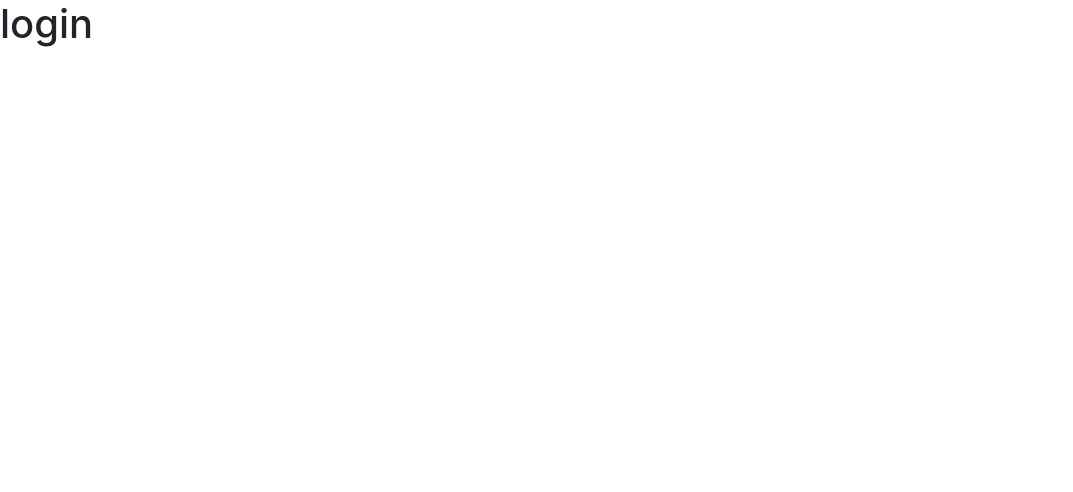
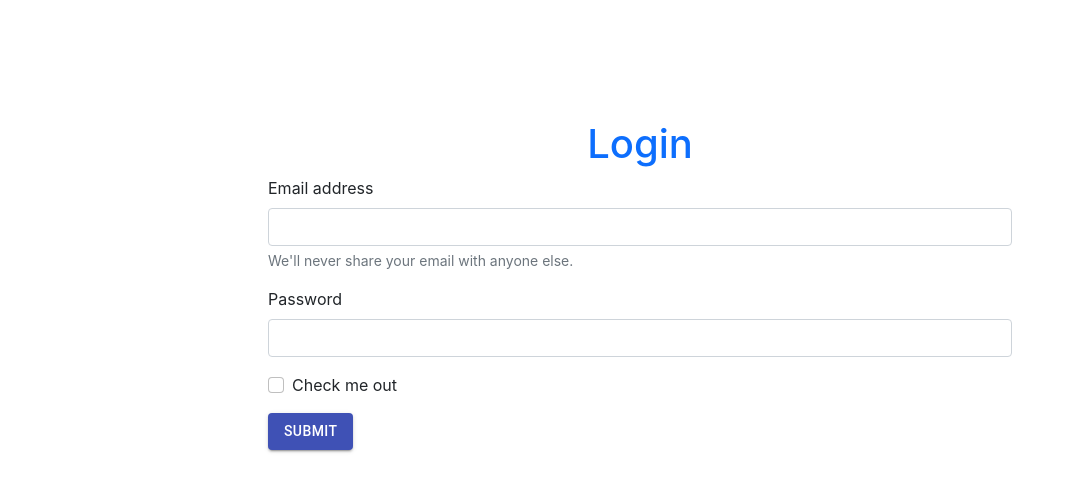
Before and after one commit to Simple-temp/react-room-booking, a React (Create React App) app: page /login in a window 1280 px wide. Shown: the top 492 px of the page, without its empty margins (0-1073 px from the left). Built offline with nearby package versions, Linux system fonts and the light colour scheme.

Commit message:
material ui added

```diff
--- a/src/App.js
+++ b/src/App.js
@@ -4,6 +4,7 @@ import Booking from './component/Booking/Booking';
 import Home from './component/Home/Home';
 import Login from './component/Login/Login';
 import NotFound from './component/NotFound/NotFound';
+import PrivateRoute from './component/PrivateRoute/PrivateRoute';
 import Room from './component/Room/Room';
 
 function App() {
@@ -14,8 +15,12 @@ function App() {
           <Route path="/" element={ <Home/> } />
           <Route path="/home" element={ <Home/> } />
           <Route path="/login" element={ <Login/> } />
-          <Route path="/booking" element={ <Booking/> } />
-          <Route path="/booking/:id" element={ <Booking/> } />
+          <Route path="/booking" element={ <PrivateRoute>
+            <Booking/>
+          </PrivateRoute> } />
+          <Route path="/booking/:id" element={ <PrivateRoute>
+            <Booking/>
+          </PrivateRoute> } />
           <Route path="/*" element={ <NotFound/> } />
         </Routes>
       </Router>
--- a/src/component/Home/Home.js
+++ b/src/component/Home/Home.js
@@ -82,7 +82,7 @@ const Home = () => {
                 <div className="row">
                     <div className="col-lg-8 col-md-8 col-sm-12 text-center mx-auto height">
                         <h1>Welcome Our Website,,</h1>
-                        <p>Your favourite Services are here !!</p>
+                        <p>Your favourite room services are here !!</p>
                     </div>
                 </div>
         </header>
--- a/src/component/Login/Login.css
+++ b/src/component/Login/Login.css
@@ -0,0 +1,4 @@
+.login-from
+{
+    margin-top:120px;
+}
--- a/src/component/Login/Login.js
+++ b/src/component/Login/Login.js
@@ -1,9 +1,40 @@
 import React from 'react';
+import './Login.css';
+import { makeStyles } from '@material-ui/core/styles';
+import Button from '@material-ui/core/Button';
+
+const useStyles = makeStyles((theme) => ({
+    root: {
+      '& > *': {
+        margin: theme.spacing(1),
+      },
+    },
+  }));
+
 
 const Login = () => {
     return (
-        <div>
-            <h1>login</h1>
+        <div className='container'>
+            <div className="from-box col-lg-8 col-md-8 col-sm-12 mx-auto login-from">
+                <h1 className='text-center text-primary'>Login</h1>
+                <form>
+                    <div class="mb-3">
+                        <label for="exampleInputEmail1" class="form-label">Email address</label>
+                        <input type="email" class="form-control" id="exampleInputEmail1" aria-describedby="emailHelp"/>
+                        <div id="emailHelp" class="form-text">We'll never share your email with anyone else.</div>
+                    </div>
+                    <div class="mb-3">
+                        <label for="exampleInputPassword1" class="form-label">Password</label>
+                        <input type="password" class="form-control" id="exampleInputPassword1"/>
+                    </div>
+                    <div class="mb-3 form-check">
+                        <input type="checkbox" class="form-check-input" id="exampleCheck1"/>
+                        <label class="form-check-label" for="exampleCheck1">Check me out</label>
+                    </div>
+                    {/* <button type="submit" class="btn btn-primary">Submit</button> */}
+                    <Button variant="contained" color="primary">Submit</Button>
+                </form>
+            </div>
         </div>
     );
 };
--- a/src/component/PrivateRoute/PrivateRoute.js
+++ b/src/component/PrivateRoute/PrivateRoute.js
@@ -1,11 +1,9 @@
 import React from 'react';
+import { Navigate, useLocation } from 'react-router-dom';
 
 const PrivateRoute = () => {
-    return (
-        <div>
-            <h1>privateroute</h1>
-        </div>
-    );
+    const location = useLocation();
+    return <Navigate to="/login" state={{ from: location }} replace />;
 };
 
 export default PrivateRoute;
--- a/src/component/Room/Room.css
+++ b/src/component/Room/Room.css
@@ -11,3 +11,9 @@
     height:240px;
     display: block;
 }
+.room-btn,
+.room-btn:hover
+{
+    color:#fff;
+    text-decoration: none;
+}
--- a/src/component/Room/Room.js
+++ b/src/component/Room/Room.js
@@ -1,7 +1,20 @@
 import React from 'react';
 import { Link, useParams } from 'react-router-dom';
 import './Room.css';
+import { makeStyles } from '@material-ui/core/styles';
+import Button from '@material-ui/core/Button';
+
+const useStyles = makeStyles((theme) => ({
+    root: {
+      '& > *': {
+        margin: theme.spacing(1),
+      },
+    },
+  }));
+
 const Room = (props) => {
+
+    const classes = useStyles();
     const {title,bedTypeId,capacity,description,price,img} = props.room;
 
     return (
@@ -16,8 +29,9 @@ const Room = (props) => {
                         <p>Description :{description}</p>
                         <p>Capacity :{capacity}</p>
                         <div className="footer d-flex justify-content-between">
-                        <p>Price :{price}</p>
-                        <button className='btn btn-primary'> <Link to={`/booking/${bedTypeId}`}>Room Book</Link> </button>
+                        <p>Price :${price}</p>
+                        {/* <button className='btn btn-primary'> <Link to={`/booking/${bedTypeId}`} className='room-btn'>Room Book</Link> </button> */}
+                        <Button variant="contained" color="primary"><Link to={`/booking/${bedTypeId}`} className='room-btn'>Room Book</Link></Button>
                         </div>
                     </div>
                 </div>
```
